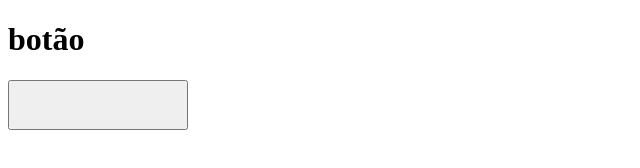
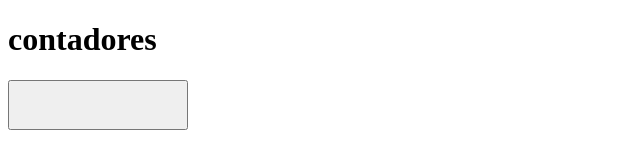
Before and after one commit to Ericmarcos-ELITI/botao-ELITI, a plain HTML site: page index.html in a window 1280 px wide. Shown: the whole page, without its empty margins (0-640 px from the left). Drawn offline with Linux system fonts and the light colour scheme.

Commit message:
Update index.html

```diff
--- a/index.html
+++ b/index.html
@@ -1,7 +1,7 @@
 <!DOCTYPE html>
 <html>
 <head>
-    <h1>botão</h1>
+    <h1>contadores</h1>
 <title>BOTÃOZÃO</title>
 <style>
 button {
```
